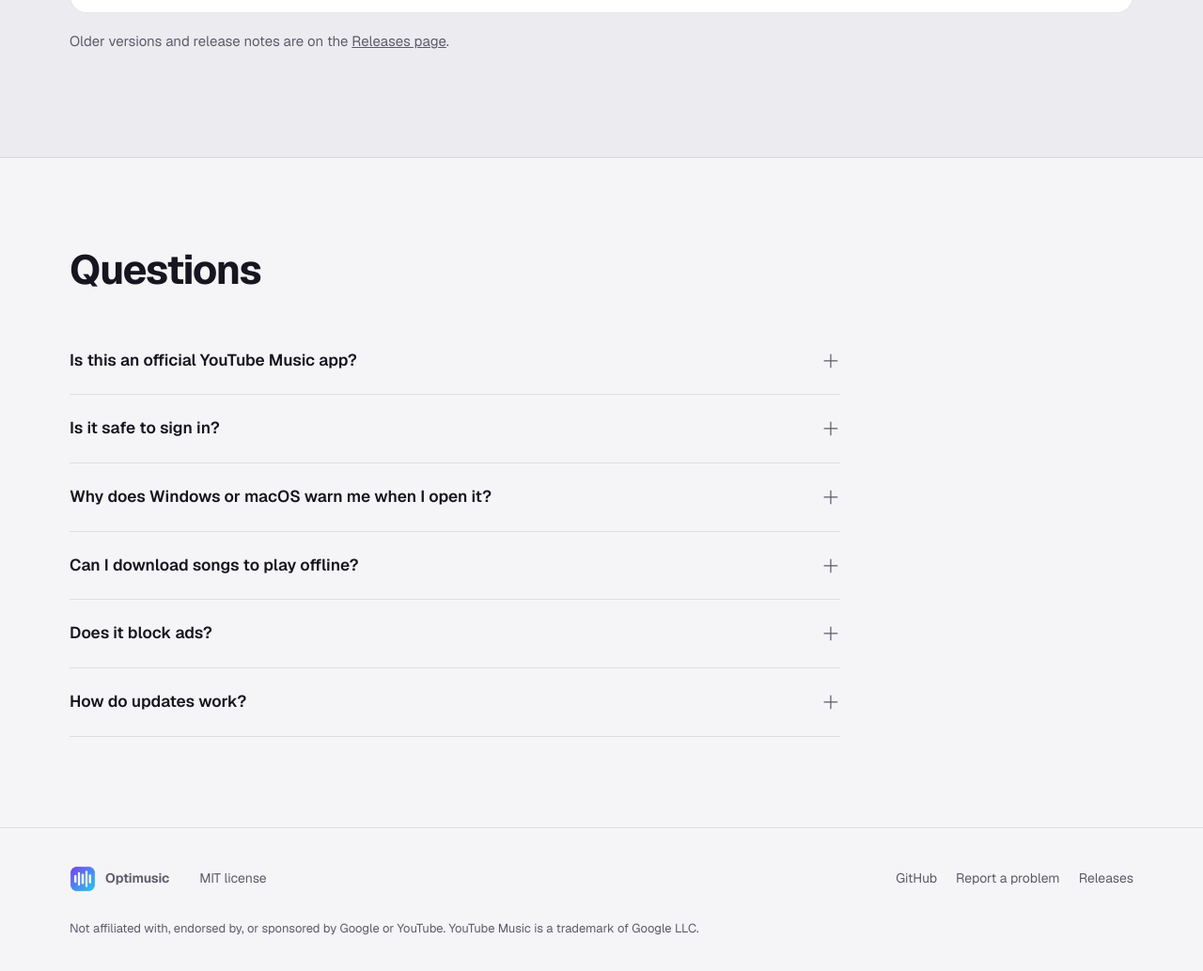
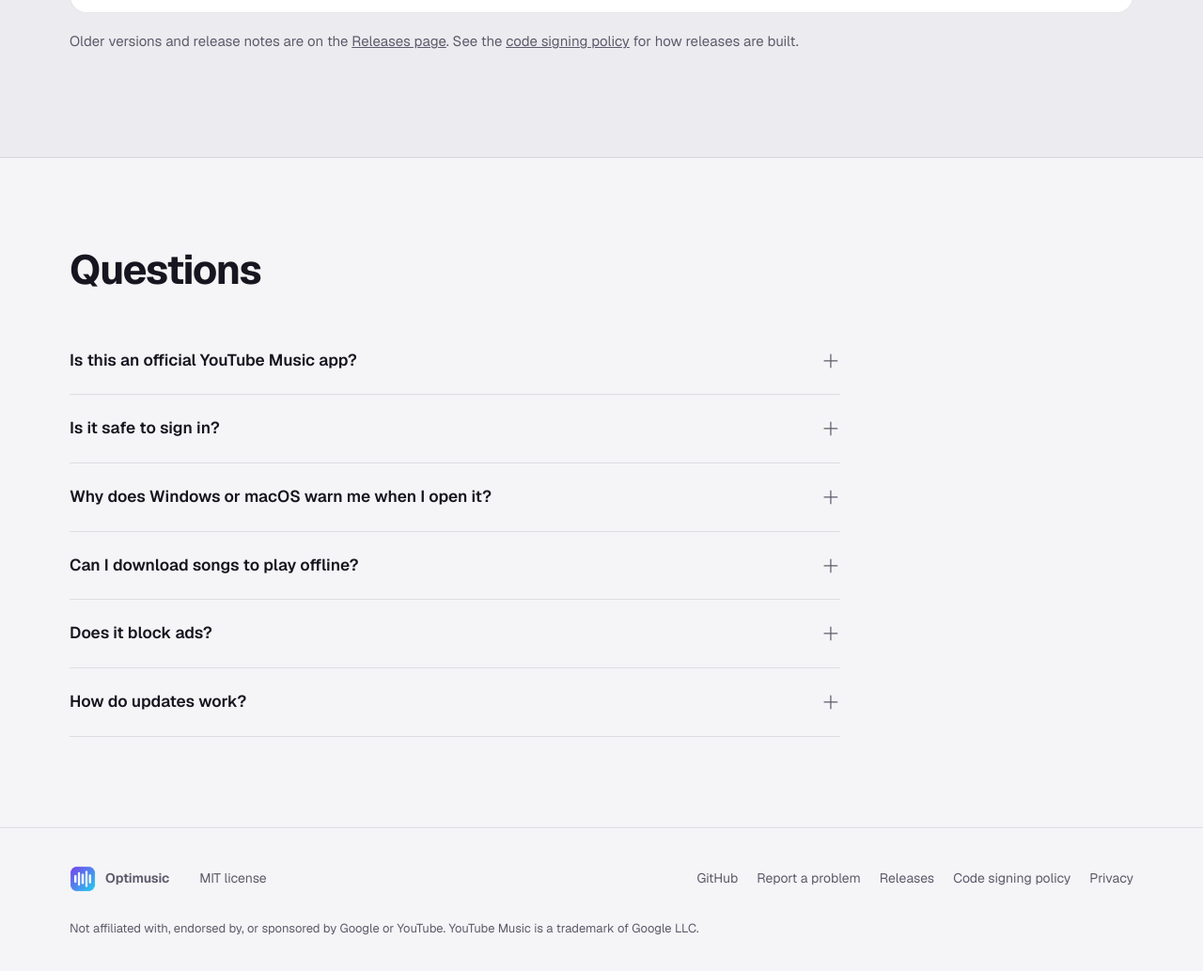
Before and after one commit to ImCYMBIOT/optimusic, a plain HTML site: page site/index.html in a window 1280 px wide. Shown: the part 3468-4501 px from the top of the page at 94% size. Drawn offline with Linux system fonts and the light colour scheme.

Commit message:
Add privacy policy and code signing policy
PRIVACY.md lists every connection the app makes and how to turn off the
optional ones. The README gains a code signing policy (roles, how releases
are built, signing status) and help for antivirus false positives; the
website and release notes link to both.

```diff
--- a/site/index.html
+++ b/site/index.html
@@ -417,7 +417,7 @@
           </div>
         </div>
       </div>
-      <p class="all">Older versions and release notes are on the <a href="https://github.com/ImCYMBIOT/optimusic/releases">Releases page</a>.</p>
+      <p class="all">Older versions and release notes are on the <a href="https://github.com/ImCYMBIOT/optimusic/releases">Releases page</a>. See the <a href="https://github.com/ImCYMBIOT/optimusic#code-signing-policy">code signing policy</a> for how releases are built.</p>
     </div>
   </section>
 
@@ -462,6 +462,8 @@
       <a href="https://github.com/ImCYMBIOT/optimusic">GitHub</a>
       <a href="https://github.com/ImCYMBIOT/optimusic/issues">Report a problem</a>
       <a href="https://github.com/ImCYMBIOT/optimusic/releases">Releases</a>
+      <a href="https://github.com/ImCYMBIOT/optimusic#code-signing-policy">Code signing policy</a>
+      <a href="https://github.com/ImCYMBIOT/optimusic/blob/main/PRIVACY.md">Privacy</a>
     </nav>
     <p class="legal">Not affiliated with, endorsed by, or sponsored by Google or YouTube. YouTube Music is a trademark of Google LLC.</p>
   </div>
```
Also changed, not shown: 3 other files.
